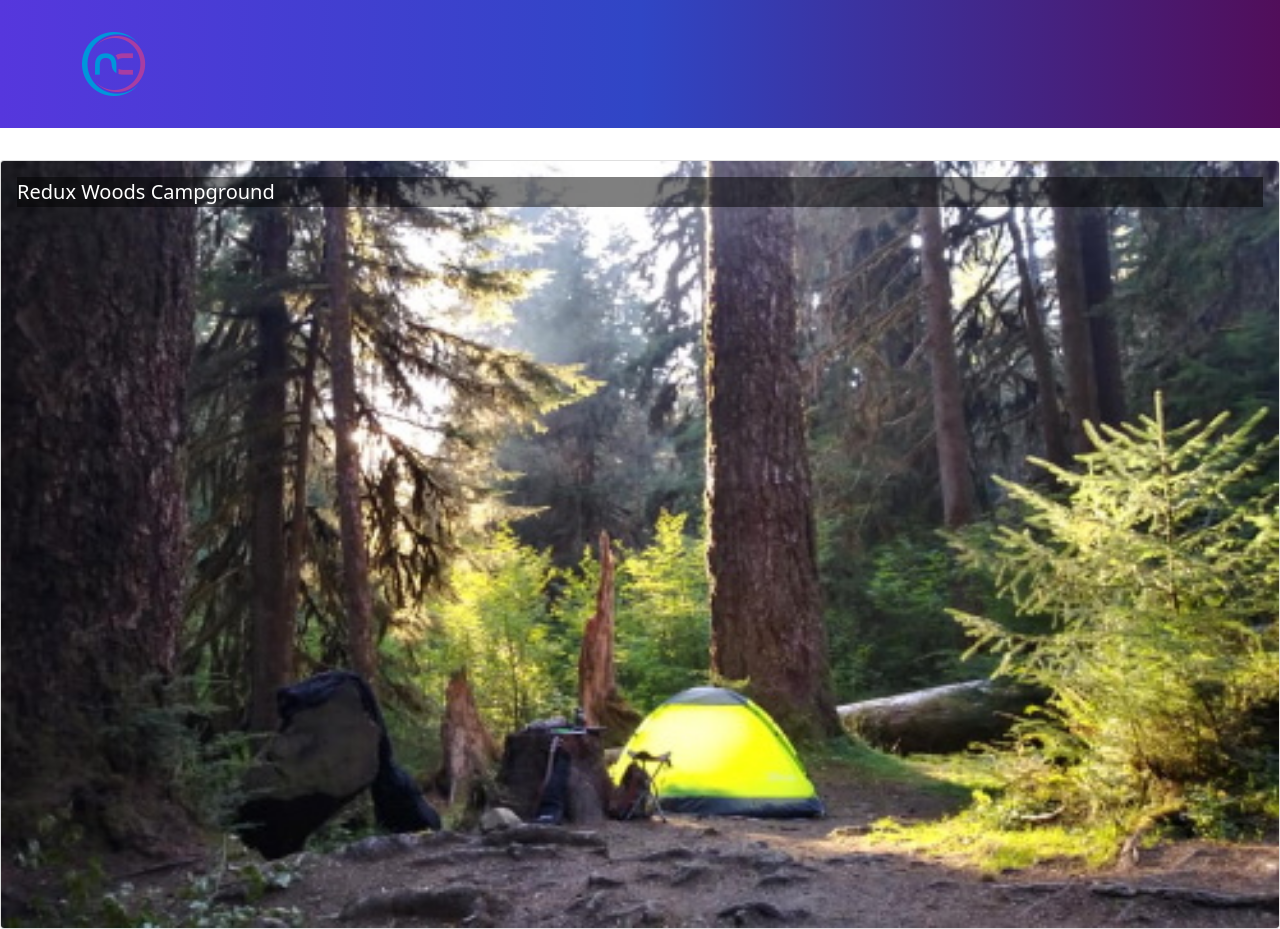
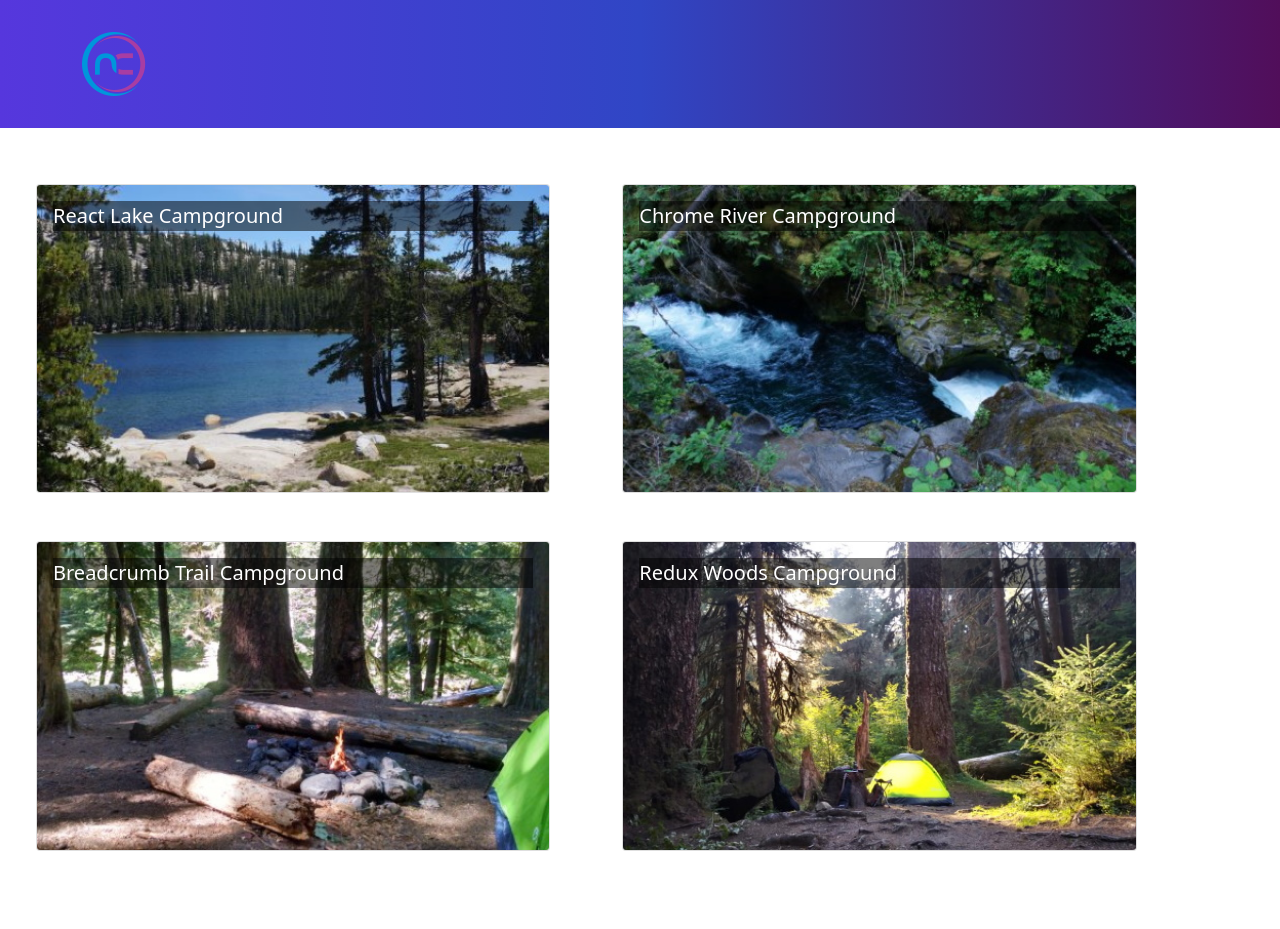
Before and after one commit to JMHonhart/nuCamp, a React (Create React App) app in the folder WebDev/3-React/nucampsite/: page / in a window 1280 px wide. After the commit the page ends 875 px from the top, so only its background shows below. Built offline with nearby package versions, Linux system fonts and the light colour scheme.

Commit message:
Task 2 - Part 1 - Create the CampsitesList component

```diff
--- a/WebDev/3-React/nucampsite/src/App.js
+++ b/WebDev/3-React/nucampsite/src/App.js
@@ -1,8 +1,7 @@
 import React from 'react';
 import { Container, Navbar, NavbarBrand } from 'reactstrap';
 import NucampLogo from './app/assets/img/logo.png';
-import CampsiteCard from './features/campsites/CampsiteCard';
-import { CAMPSITES } from './app/shared/CAMPSITES';
+import CampsitesList from './features/campsites/CampsitesList';
 import './App.css';
 
 function App() {
@@ -15,7 +14,7 @@ function App() {
           </NavbarBrand>
         </Container>
       </Navbar>
-      <CampsiteCard campsite={CAMPSITES[3]} />
+      <CampsitesList />
     </div>
   );
 }
--- /dev/null
+++ b/WebDev/3-React/nucampsite/src/features/campsites/CampsitesList.js
@@ -0,0 +1,23 @@
+import { CAMPSITES } from "../../app/shared/CAMPSITES";
+import {Col, Row} from 'reactstrap';
+import CampsiteCard from "./CampsiteCard";
+
+
+const CampsitesList = () => {
+    return (
+        <Row className="ms-auto">{CAMPSITES.map(campsite => {
+            return (
+                <Col
+                    md='5'
+                    className="m-4"
+                    key={campsite.id}
+                >
+                    <CampsiteCard campsite={campsite} />
+                </Col>
+            );
+        })}
+        </Row>
+    );
+};
+
+export default CampsitesList;
```
